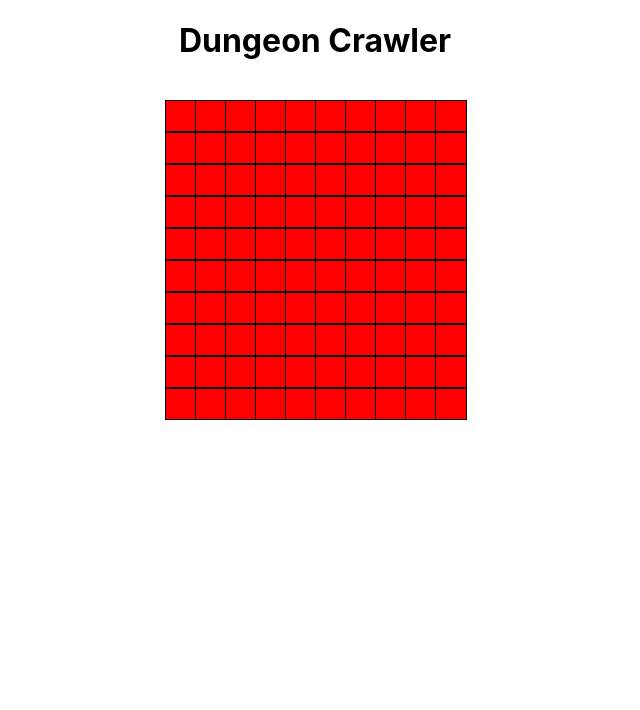
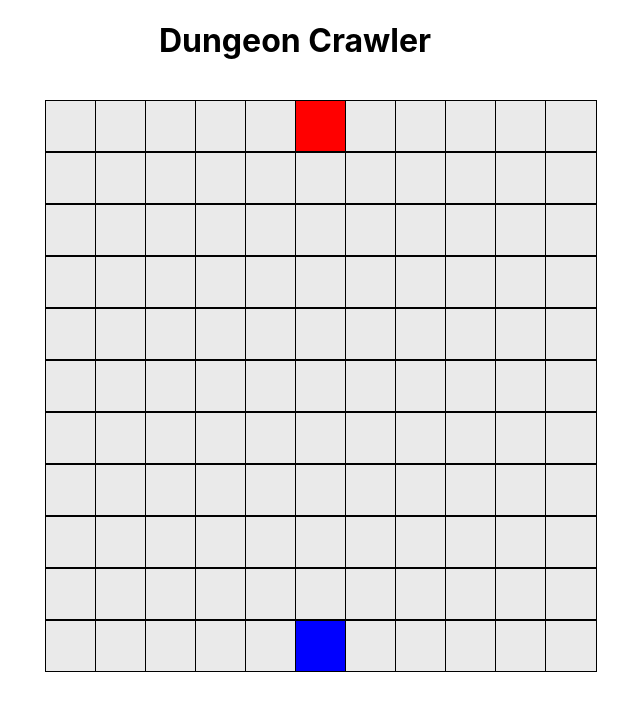
Before and after one commit to akessaris/dungeon-crawler, a React (Create React App) app: page / in a window 1280 px wide. Shown: the top 710 px of the page, without its empty margins (295-935 px from the left). Built offline with nearby package versions, Linux system fonts and the light colour scheme.

Commit message:
set start and end colors

```diff
--- a/src/App.js
+++ b/src/App.js
@@ -7,7 +7,7 @@ function App() {
       <header className="App-header">
         <h1 className="App-title">Dungeon Crawler</h1>
       </header>
-      <Grid gridSize="100"/>
+      <Grid gridWidth="11"/>
     </div>
   );
 }
--- a/src/components/Grid/Grid.js
+++ b/src/components/Grid/Grid.js
@@ -2,8 +2,23 @@ import { React } from 'react';
 import Tile from '../Tile/Tile';
 import './Grid.scss';
 
-const Grid = ({ gridSize }) => {
-  const matrix = new Array(parseInt(gridSize)).fill(undefined).map((_, idx) => <Tile key={idx} color="red" />);
+const Grid = ({ gridWidth }) => {
+  const tiles = Math.pow(gridWidth, 2);
+  const bossRoomIndex = Math.ceil(gridWidth/2 - 1);
+  const startIndex = Math.ceil(tiles - gridWidth/2 - 1);
+
+  const getColor = (idx) => {
+    switch(idx) {
+      case bossRoomIndex:
+        return 'red';
+      case startIndex:
+        return 'blue';
+      default:
+        return 'white';
+    }
+  }
+
+  const matrix = new Array(tiles).fill(undefined).map((_, idx) => <Tile key={idx} color={getColor(idx)} />);
   return <div className="Grid">{matrix}</div>
 };
 
--- a/src/components/Tile/Tile.scss
+++ b/src/components/Tile/Tile.scss
@@ -4,6 +4,14 @@
   height: var(--tile-size);
 }
 
+.color-white {
+  background-color: var(--color-0);
+}
+
+.color-blue {
+  background-color: var(--color-3);
+}
+
 .color-red {
   background-color: var(--color-7);
 }
--- a/src/index.scss
+++ b/src/index.scss
@@ -15,10 +15,10 @@ body {
   --color-7: #ff0000;
 
   // Tile size
-  --tile-size: 30px;
+  --tile-size: 50px;
 
   // Grid Configuration
-  --cols: 10;
+  --cols: 11;
 }
 
 .App {
```
